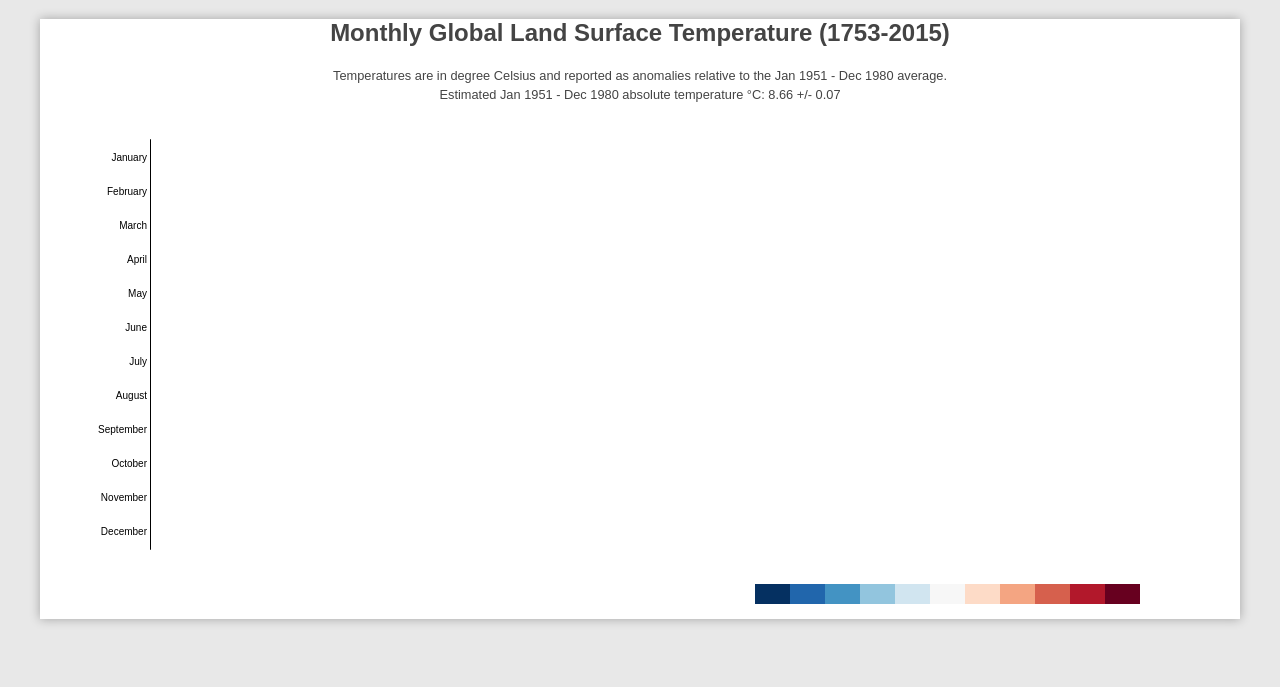
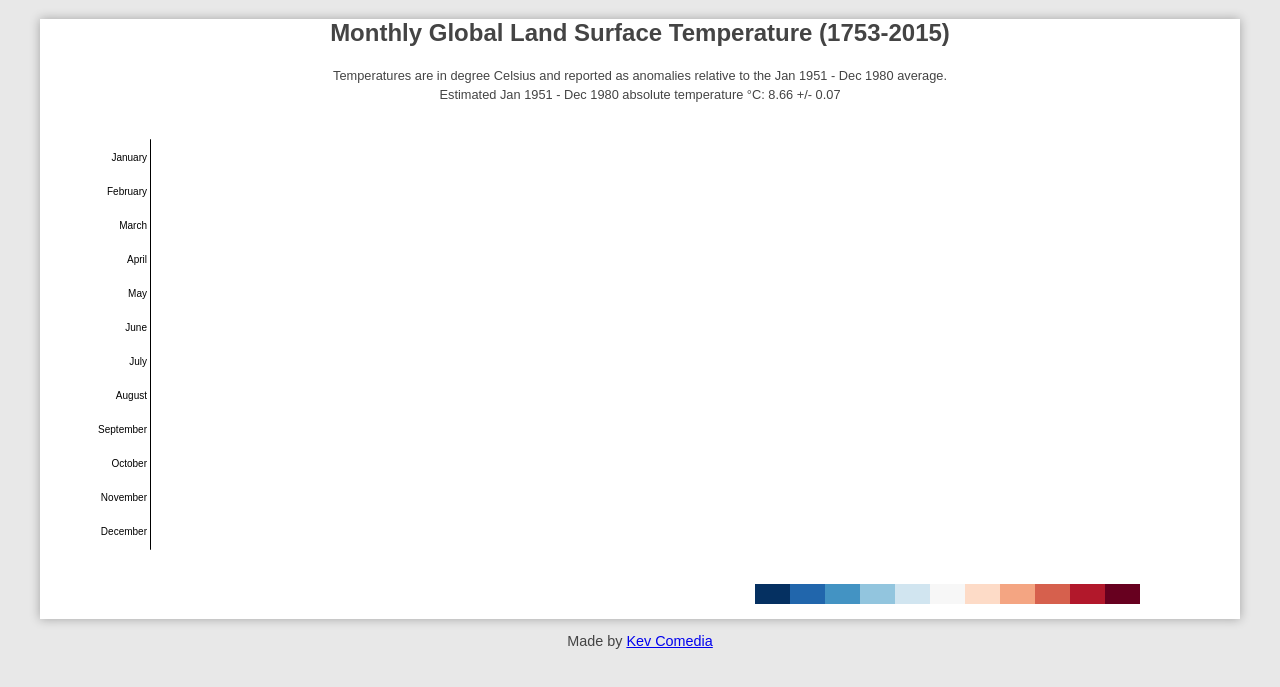
Before and after one commit to kevcomedia/d3-heat-map, a website built with webpack: page src/index.html in a window 1280 px wide. Shown: the part 61-748 px from the top of the page. Built offline with nearby package versions, Linux system fonts and the light colour scheme; what d3-request, d3-tip would draw is missing.

Commit message:
Add page footer

```diff
--- a/src/index.html
+++ b/src/index.html
@@ -16,5 +16,8 @@
       absolute temperature &deg;C: 8.66 +/- 0.07</small></p>
     <svg id="chart"></svg>
   </div>
+  <footer>
+    <p>Made by <a href="https://github.com/kevcomedia">Kev Comedia</a></p>
+  </footer>
 </body>
 </html>
--- a/src/styles.scss
+++ b/src/styles.scss
@@ -45,3 +45,8 @@ h2,
     margin-bottom: 0;
   }
 }
+
+footer {
+  font-size: .9em;
+  text-align: center;
+}
```
